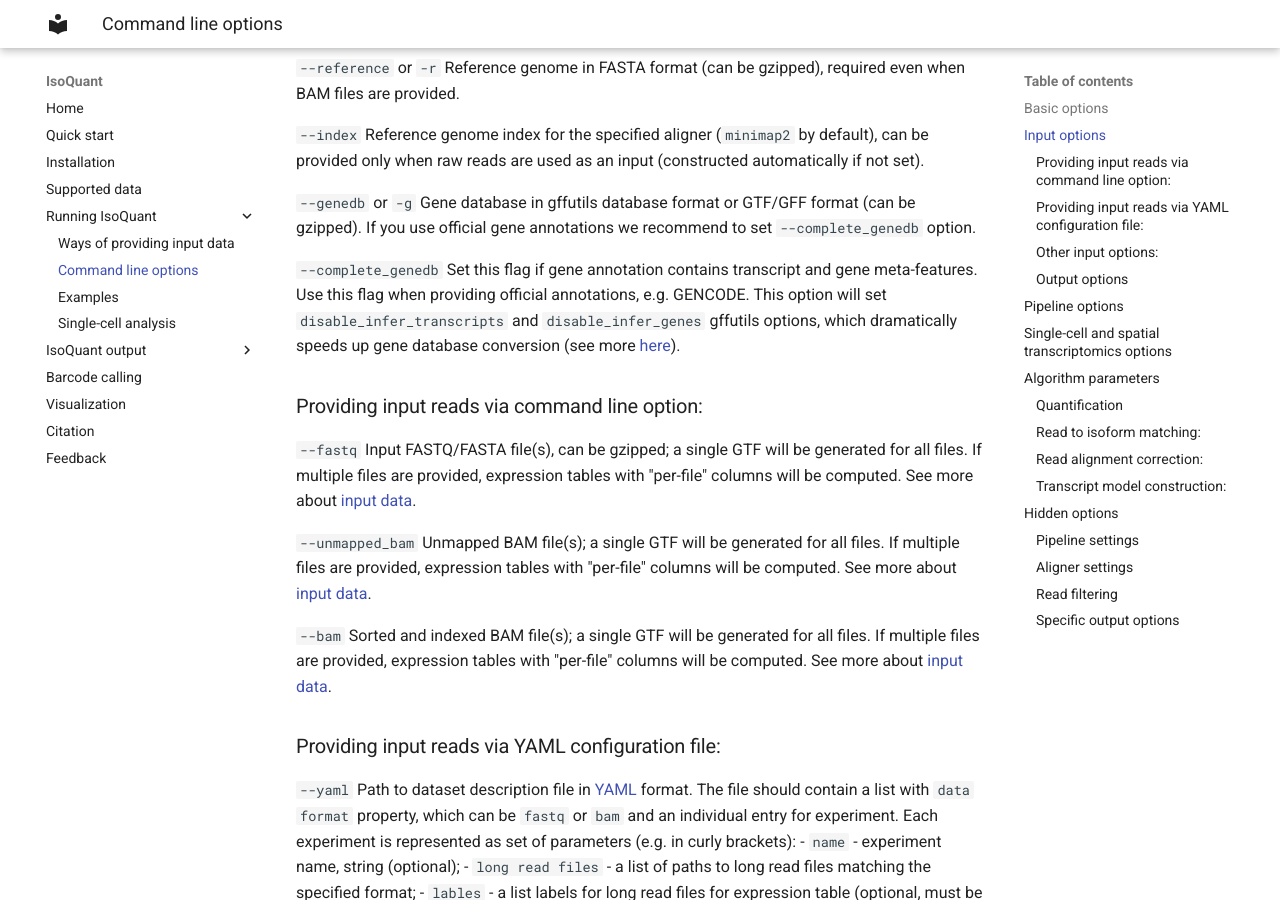
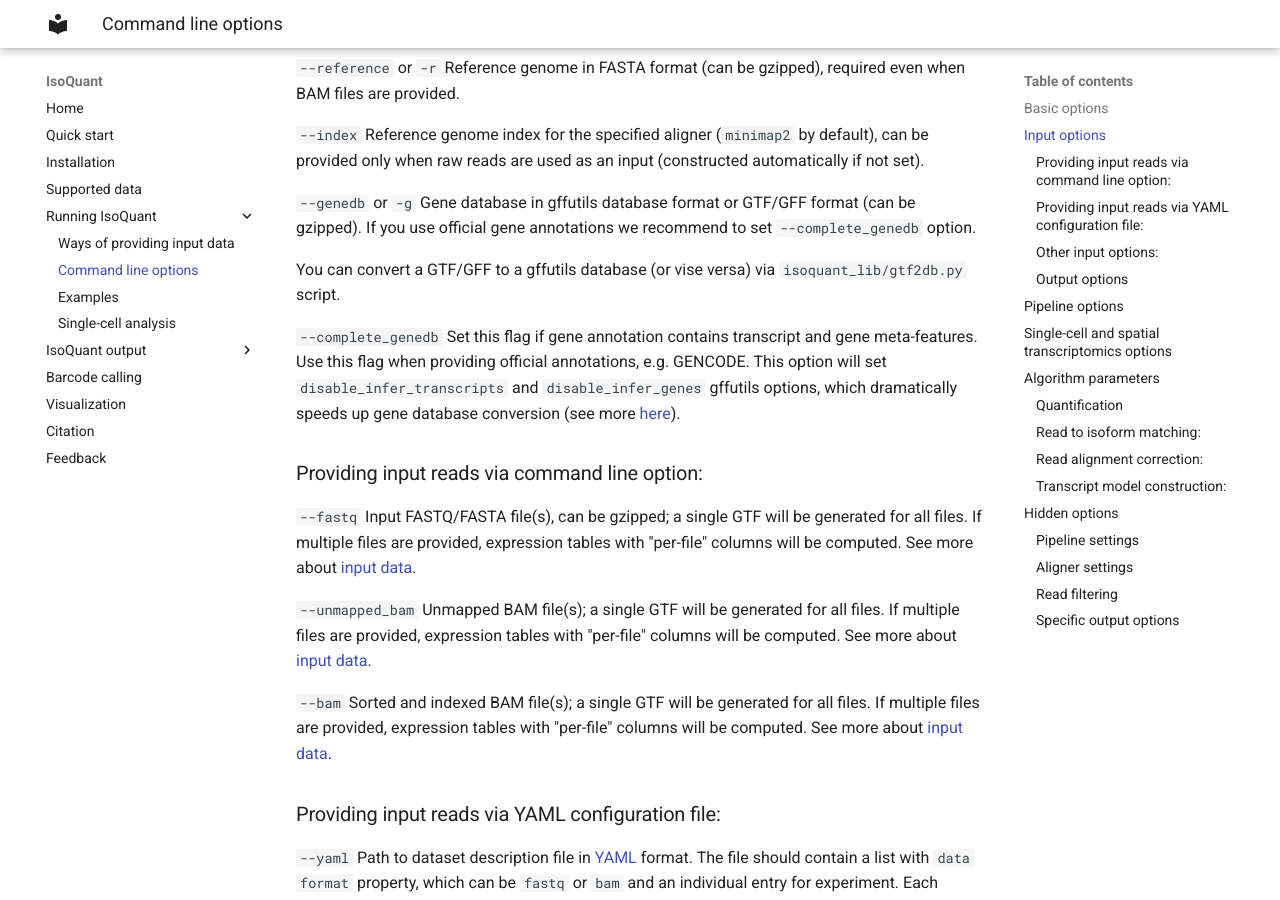
Before and after one commit to ablab/IsoQuant, an MkDocs documentation site: the page built from docs/cmd.md, in a window 1280 px wide and 900 px high, scrolled down 644 px. Built offline with MkDocs 1.6.1 and Material for MkDocs 9.7.7, drawn with Linux system fonts in a browser that asks for light colours.

Commit message:
mention gtf2db.py

```diff
--- a/docs/cmd.md
+++ b/docs/cmd.md
@@ -35,6 +35,8 @@
 `--genedb` or `-g`
     Gene database in gffutils database format or GTF/GFF format (can be gzipped).
 If you use official gene annotations we recommend to set `--complete_genedb` option.
+
+You can convert a GTF/GFF to a gffutils database (or vise versa) via `isoquant_lib/gtf2db.py` script.
 
 `--complete_genedb`
     Set this flag if gene annotation contains transcript and gene meta-features.
```
